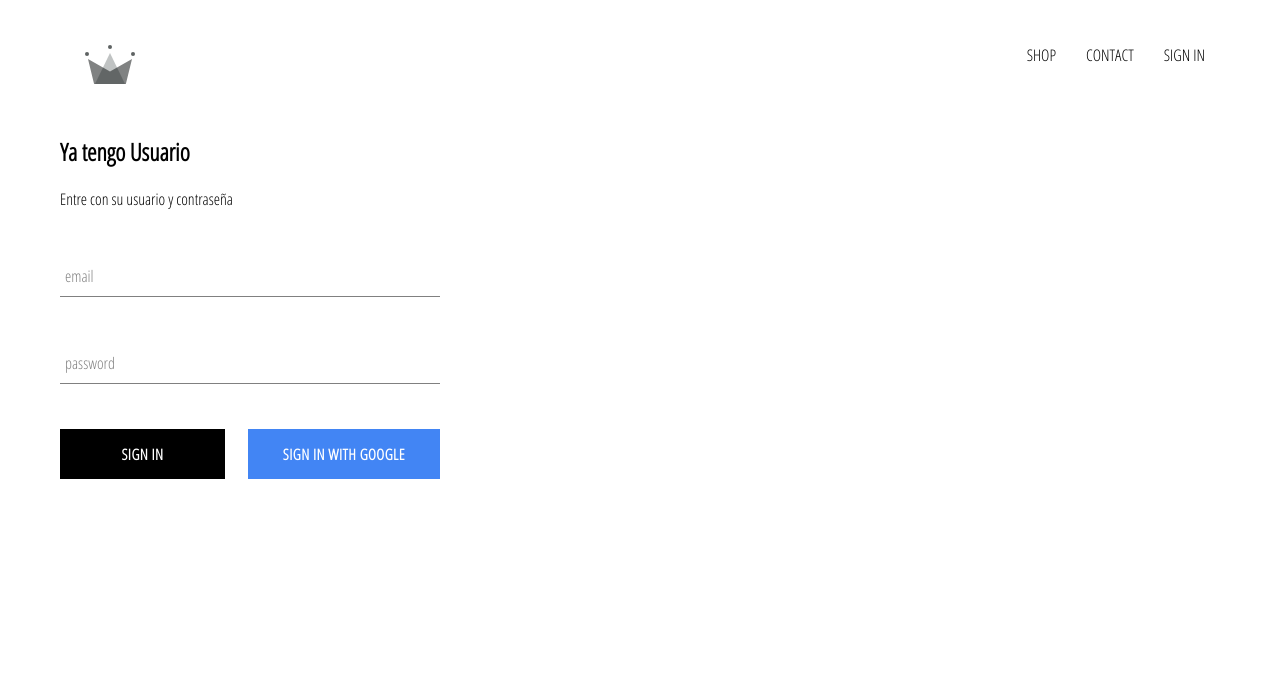
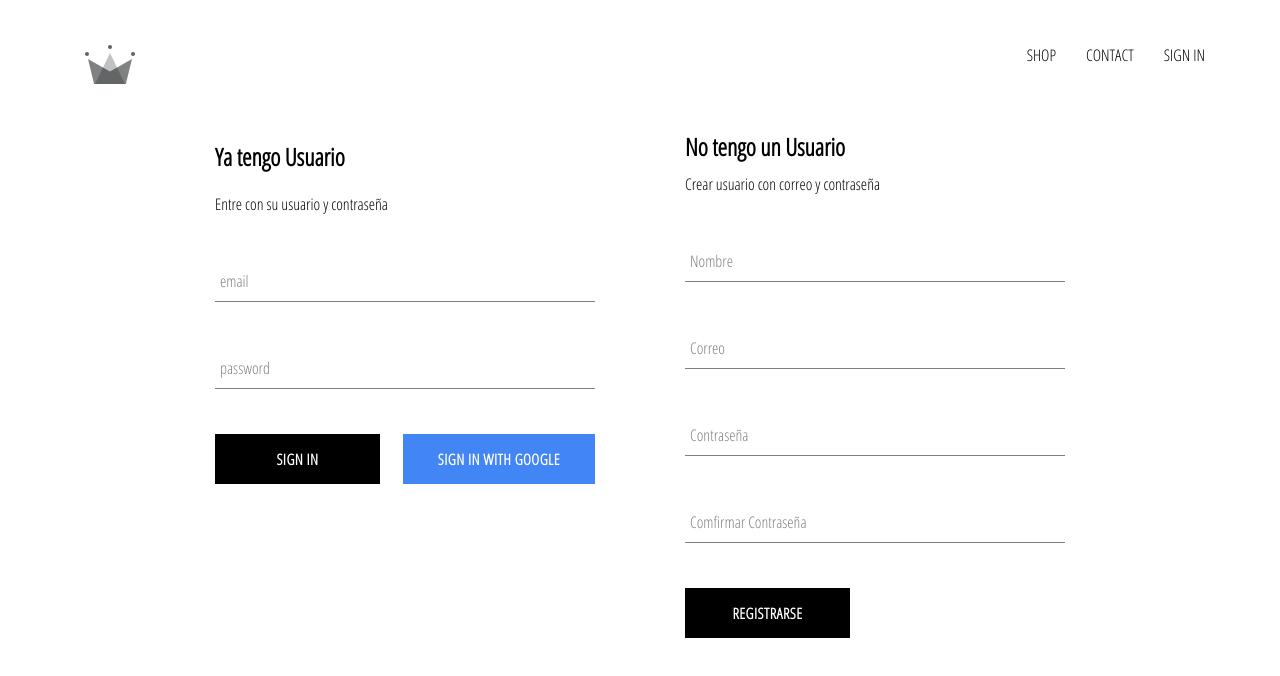
Before and after one commit to raidel90/ecommerce-react, a React (Create React App) app: page /signin in a window 1280 px wide. Shown: the top 676 px of the page. Built offline with nearby package versions, Linux system fonts and the light colour scheme; no server answers.

Commit message:
store email/password users in firestore

```diff
--- a/src/App.js
+++ b/src/App.js
@@ -6,7 +6,7 @@
 import Header from './components/header/header.component';
 import SignInAndSignUpPage from './pages/sign-in-sign-up/sign-in-sign-up.component';
 
-import { auth} from './firebase/firebase.utils';
+import { auth , createUserProfileDocument} from './firebase/firebase.utils';
 
 class App extends React.Component {
 
@@ -22,8 +22,22 @@
 
   componentDidMount(){
 
-    this.unSuscribeFromAuth =  auth.onAuthStateChanged(user => {
-        this.setState({currentUser:user});
+    this.unSuscribeFromAuth =  auth.onAuthStateChanged(async userAuth => {
+      if(userAuth){
+          const userRef = await createUserProfileDocument(userAuth);
+
+          userRef.onSnapshot(snapShot => {
+
+            //setState es asincrona,
+            //por lo que habria que pasar una 2da funcion si se quieren los datos completos,
+            // este es un ejemplo con console.log
+            this.setState({currentUser: { id: snapShot.id,...snapShot.data() } }, () =>  { console.log(this.state); });
+
+          });
+
+      }else
+        this.setState({currentUser: userAuth});
+
      });
 
   }
--- a/src/components/custom-button/custom-button.styles.scss
+++ b/src/components/custom-button/custom-button.styles.scss
@@ -23,6 +23,7 @@
         &.google-sign-in{
             background-color: #4285f4;
             color:white;
+
         &:hover{
             background-color: #357ae8;
             border:none;
--- a/src/components/form-input/form-input.component.jsx
+++ b/src/components/form-input/form-input.component.jsx
@@ -6,9 +6,10 @@
     <div className='group'>
          <input className='form-input' onChange={handleChange} {...otherProps}/>
          {
-             label ? (<label className={`${otherProps.value.lenght} ? 'shrink' : '' form-input-label`}>{label}</label>) : null
+             label ? (<label className={`${otherProps.value.length ? 'shrink' : ''} form-input-label`}>{label}</label>) : null
          }
     </div>
+
 
 );
 
--- a/src/components/sign-in/sign-in.components.jsx
+++ b/src/components/sign-in/sign-in.components.jsx
@@ -1,11 +1,11 @@
 import React from "react";
-
-import './sign-in.styles.scss';
 
 import FormInput from "../form-input/form-input.component";
 import CustomButton from "../custom-button/custom-button.component";
 
 import {signInwithGoogle} from '../../firebase/firebase.utils';
+
+import './sign-in.styles.scss';
 
 class SignIn extends React.Component {
 
@@ -23,10 +23,10 @@
 
         event.preventDefault();
 
-        this.setState={
+        this.setState({
             email:'',
             password:''
-        };
+        });
     };
 
     handleChange = event =>{
--- a/src/components/sign-in/sign-in.styles.scss
+++ b/src/components/sign-in/sign-in.styles.scss
@@ -1,20 +1,14 @@
-
-.sign-in{
-    width:380px;
-    display:flex;
+.sign-in {
+    width: 380px;
+    display: flex;
     flex-direction: column;
 
-.title{
+    .title {
+      margin: 10px 0;
+    }
 
-    margin: 10px;
-
-}
-
-.buttons{
-    display: flex;
-    justify-content: space-between;
-}
-
-
-
-}
+    .buttons {
+      display: flex;
+      justify-content: space-between;
+    }
+  }
--- /dev/null
+++ b/src/components/sign-up/sign-up.component.jsx
@@ -0,0 +1,89 @@
+import React from "react";
+
+import FormInput from '../form-input/form-input.component';
+import CustomButton from "../custom-button/custom-button.component";
+
+import {auth, createUserProfileDocument} from '../../firebase/firebase.utils';
+import './sign-up.styles.scss';
+
+class SignUp extends React.Component {
+
+    constructor(){
+
+        super();
+
+        this.state = {
+            displayName:'',
+            email:'',
+            password:'',
+            confirmPassword:''
+        };
+    }
+
+    handleSubmit = async event => {
+
+        event.preventDefault();
+
+        const {displayName, email, password, confirmPassword } = this.state;
+
+        if(password !== confirmPassword){
+            alert("Las contraseñas no son iguales");
+            return;
+        }
+        try{
+
+            const  { user } = await auth.createUserWithEmailAndPassword(email, password);
+
+            createUserProfileDocument(user, { displayName });
+
+            this.setState({
+                displayName:'',
+                email:'',
+                password:'',
+                confirmPassword:'',
+            });
+
+        }catch(error){
+            console.log(error)
+        }
+
+    };
+
+
+    handleChange = event => {
+
+        const { name, value } = event.target;
+
+        this.setState({ [name] : value });
+    };
+
+
+    render(){
+
+
+        const {displayName, email, password, confirmPassword } = this.state;
+
+
+        return(
+            <div className='sign-up'>
+                <h2 className='title'> No tengo un Usuario</h2>
+                <span > Crear usuario con correo y contraseña</span>
+
+                <form className='sign-up-form' onSubmit={this.handleSubmit}>
+
+                    <FormInput type='text' name ='displayName' value ={displayName} onChange={this.handleChange} label='Nombre' required />
+                    <FormInput type='email' name ='email' value ={email} onChange={this.handleChange} label='Correo' required />
+                    <FormInput type='password' name ='password' value ={password} onChange={this.handleChange} label='Contraseña' required />
+                    <FormInput type='password' name ='confirmPassword' value ={confirmPassword} onChange={this.handleChange} label='Comfirmar Contraseña' required />
+
+                    <CustomButton type="submit"> Registrarse</CustomButton>
+
+                </form>
+
+            </div>
+        );
+    }
+}
+
+
+export default SignUp;
--- /dev/null
+++ b/src/components/sign-up/sign-up.styles.scss
@@ -0,0 +1,10 @@
+
+.sign-up {
+  display: flex;
+  flex-direction: column;
+  width: 380px;
+
+  .title {
+    margin: 10px 0;
+  }
+}
--- a/src/firebase/firebase.utils.js
+++ b/src/firebase/firebase.utils.js
@@ -2,22 +2,62 @@
   import 'firebase/firestore';
   import 'firebase/auth';
 
+  //My Project 65265
+
   const config = {
-    apiKey: 'AIzaSyCLzuvL4lOmSMKm0NirxENyEJT1qRlxj-M',
-        authDomain: 'react-shop-db-7fb04.firebaseapp.com',
-        projectId: 'react-shop-db-7fb04',
-        storageBucket: 'react-shop-db-7fb04.appspot.com',
-        messagingSenderId: '883343838368',
-        appId: '1:883343838368:web:d4b1c087af98d642cecdc5',
-        measurementId: 'G-S9PD5QZ4LV'
+          apiKey: "AIzaSyAAGZzbXEC30WbpIJbDWe33AYodxgfYbFA",
+          authDomain: "prime-force-302216.firebaseapp.com",
+          projectId: "prime-force-302216",
+          storageBucket: "prime-force-302216.appspot.com",
+          messagingSenderId: "989887129351",
+          appId: "1:989887129351:web:f6d91785e1e82258df47a2",
+          measurementId: "G-RBZ0MEDEW1"
     };
 
+    export const createUserProfileDocument = async( userAuth, additionalData ) => {
+
+       if(!userAuth) return;
+
+
+       console.log(userAuth.uid);
+
+       const userRef=firestore.doc(`users/${userAuth.uid}`);
+
+       const snapShot = await userRef.get();
+
+        if(!snapShot.exists){
+
+          const {displayName, email}=userAuth;
+
+          const createdAt =new Date();
+
+          try{
+
+            await userRef.set({
+              displayName,
+              email,
+              createdAt,
+              ...additionalData
+            });
+
+          }catch(error){
+            console.log('error creando usuario', error.message)
+          }
+
+        }
+
+        return userRef;
+    }
+
     firebase.initializeApp(config);
+
 
     export const auth = firebase.auth();
     export const firestore =firebase.firestore();
 
     const provider = new firebase.auth.GoogleAuthProvider();
+
+
     provider.setCustomParameters({prompt:'select_account'});
     export const signInwithGoogle = () => auth.signInWithPopup(provider);
 
--- a/src/pages/sign-in-sign-up/sign-in-sign-up.component.jsx
+++ b/src/pages/sign-in-sign-up/sign-in-sign-up.component.jsx
@@ -1,12 +1,16 @@
 import React from 'react';
 import SignIn from '../../components/sign-in/sign-in.components';
+import SingUp from '../../components/sign-up/sign-up.component';
 
-import './sign-in-sign-up.component';
+import './sign-in-sign-up.styles.scss';
 
 const SignInAndSignUpPage = () => (
-    <div className='sign-in-sign-up'>
 
-    <SignIn></SignIn>
+    <div className='sign-in-and-sign-up' >
+
+        <SignIn/>
+
+        <SingUp/>
 
     </div>
 
--- a/src/pages/sign-in-sign-up/sign-in-sign-up.styles.scss
+++ b/src/pages/sign-in-sign-up/sign-in-sign-up.styles.scss
@@ -0,0 +1,6 @@
+.sign-in-and-sign-up {
+  width: 850px;
+  display: flex;
+  justify-content: space-between;
+  margin: 30px auto;
+}
```
Also changed, not shown: src/components/form-input/form-input.styles.scss (line endings or trailing spaces), 1 other file (tests, documents, lock files or other folders).
